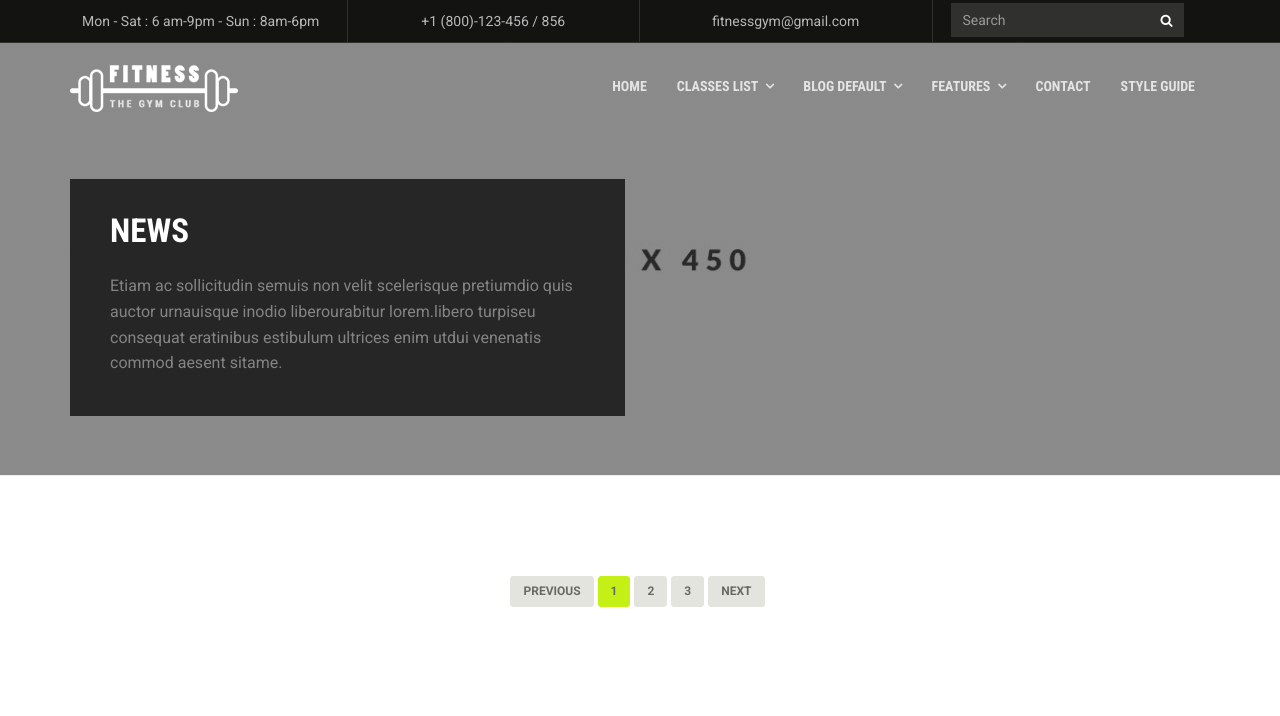
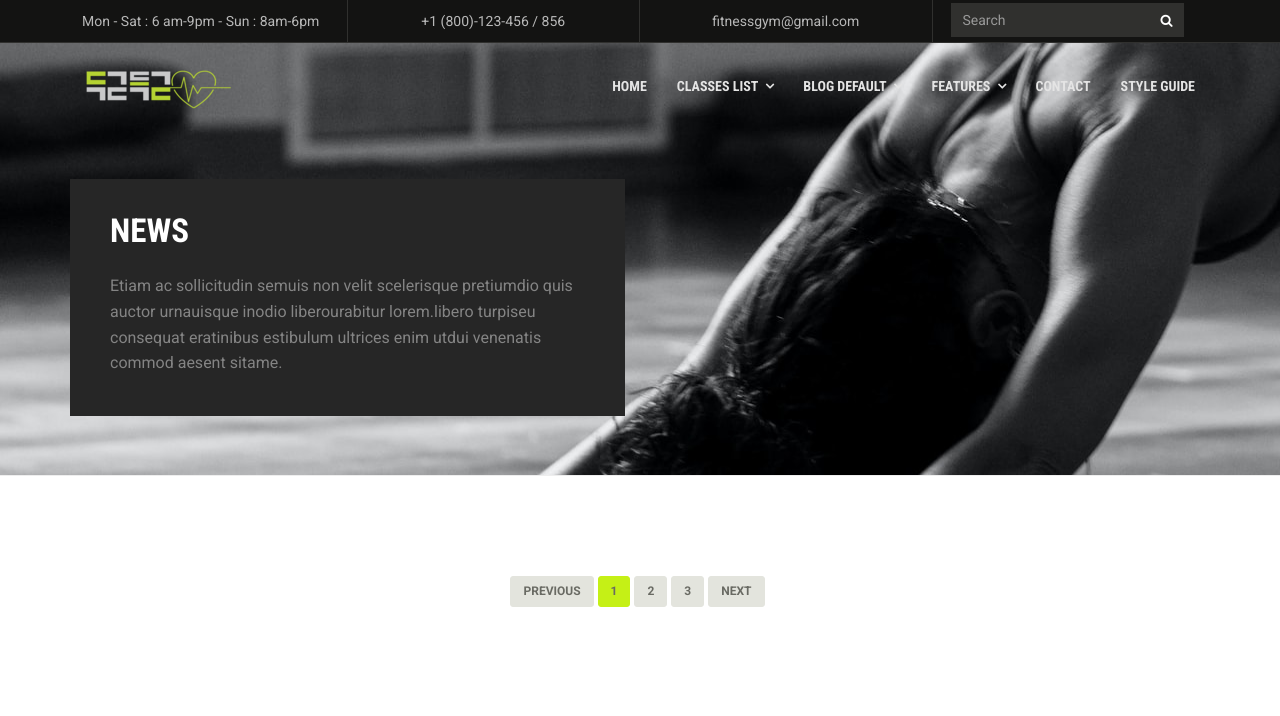
Before and after one commit to dnwlsrla40/heart-muscle, a Flask app: page /posting/list in a window 1280 px wide. Shown: the top 716 px of the page. Run offline with Flask 2, Linux system fonts and the light colour scheme; data that the repository does not hold is empty; some libraries are stand-ins or nearby versions.

Commit message:
## 제목
[update]: index, posting-list image 삽입 /  header.html 에 new_logo.png 로고 파일 교체

### Commit Type 리스트
- [*] update : 기존의 구현된 기능 비즈니스 로직 변경

## 본문
index, posting-list 에 어울리는 image 삽입 및 관련 CSS파일 수정
새로운 logo 파일 추가 및 header.html 새 로고로 교체 (파일 크기 수정 완료)

```diff
--- a/static/bootstrap-template/css/index.css
+++ b/static/bootstrap-template/css/index.css
@@ -0,0 +1,4 @@
+.hero-section {
+    background-image: url("../../img/test1.jpg");
+    background-position: top;
+}
--- a/static/css/board-list.css
+++ b/static/css/board-list.css
@@ -32,3 +32,8 @@ card-footer-item, has-text-info{
 .star-writer {
     width:70px;
 }
+.page-header {
+    background-image: url("../img/Feed.jpg");
+    background-position: center;
+    background-size: auto;
+}
--- a/templates/common/header.html
+++ b/templates/common/header.html
@@ -11,7 +11,7 @@
         <div class="row">
             <div class="col-md-3 col-sm-6 col-xs-6">
                 <div class="logo">
-                    <a href="index.html"><img src="../static/bootstrap-template/images/logo.png" alt=""></a>
+                    <a href="index.html"><img src="../static/bootstrap-template/images/new_logo.png" alt=""></a>
                 </div>
             </div>
             <div class="col-md-9 col-sm-12">
--- a/templates/posting-list.html
+++ b/templates/posting-list.html
@@ -13,6 +13,7 @@
     <link href="../static/css/bootstrap.min.css" rel="stylesheet">
     <!-- style CSS -->
     <link href="../static/css/style.css" rel="stylesheet">
+    <link href="../static/css/board-list.css" rel="stylesheet">
     <!-- animsition css -->
     <link rel="stylesheet" type="text/css" href="../static/css/animsition.min.css">
     <!-- Font Awesome CSS -->
@@ -76,7 +77,7 @@
                 <div class="row">
                     <div class="col-md-3 col-sm-6 col-xs-6">
                         <div class="logo">
-                            <a href="index.html"><img src="../static/images/logo.png" alt=""></a>
+                            <a href="index.html"><img src="../static/bootstrap-template/images/new_logo.png"></a>
                         </div>
                     </div>
                     <div class="col-md-9 col-sm-12">
```
Also changed, not shown: static/bootstrap-template/images/new_logo.png (added), static/img/Feed.jpg (added), static/img/test1.jpg (added).
